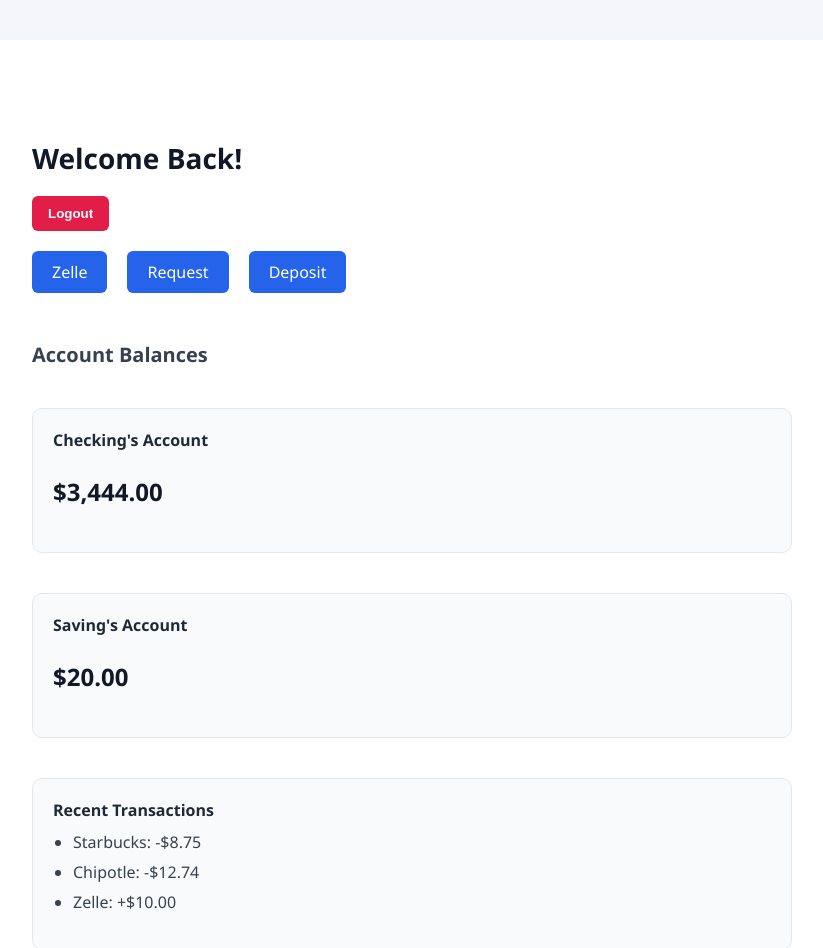
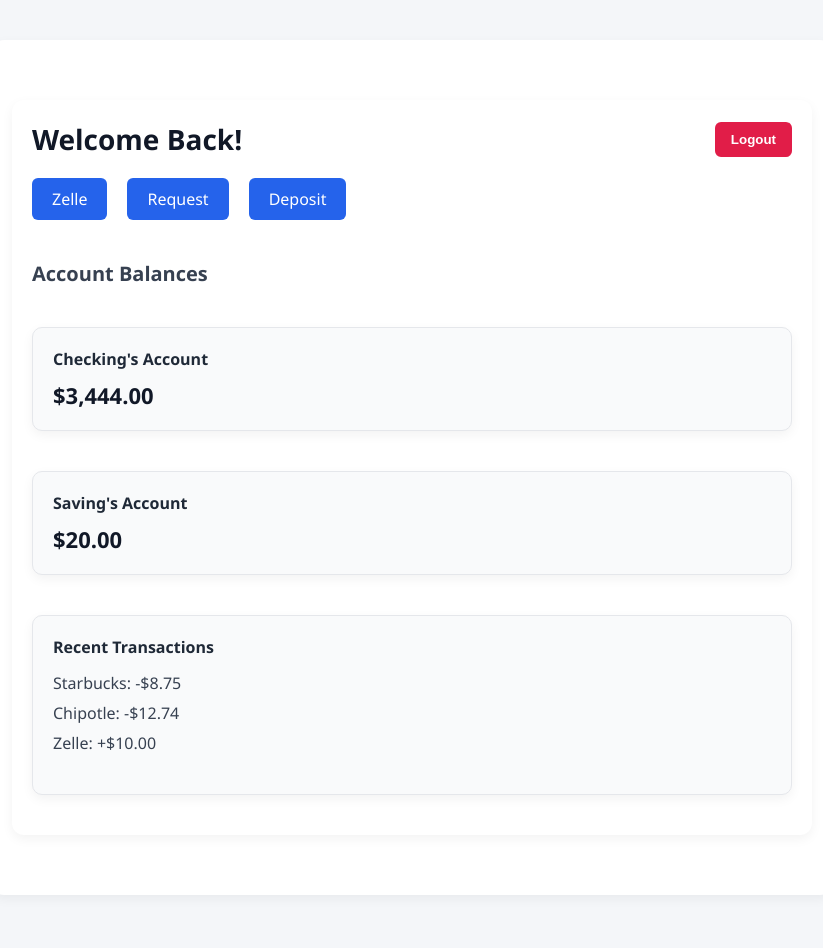
Before and after one commit to EddieASC21/Bank-Desktop, a React (Vite) app in the folder frontend/Bank-Desktop/: page /home in a window 1280 px wide. Shown: the top 948 px of the page, without its empty margins (228-1051 px from the left). Built offline with nearby package versions, Linux system fonts and the light colour scheme.

Commit message:
fixed the styling of the home page

```diff
--- a/frontend/Bank-Desktop/src/styles/Home.css
+++ b/frontend/Bank-Desktop/src/styles/Home.css
@@ -10,15 +10,20 @@ body {
     padding: 20px;
     background: #ffffff;
     border-radius: 12px;
-    box-shadow: 0 4px 12px rgba(255, 255, 255, 0);
+    box-shadow: 0 4px 12px rgba(0, 0, 0, 0.05);
+}
+
+.home-header {
+    display: flex;
+    justify-content: space-between;
+    align-items: center;
+    margin-bottom: 20px;
 }
 
 h1 {
-    display: flex;
-    justify-content: space-between;
-    align-items: center;
     font-size: 28px;
     color: #111827;
+    margin: 0;
 }
 
 button {
@@ -36,12 +41,16 @@ body {
     background-color: #be123c;
 }
 
+nav {
+    margin-bottom: 30px;
+}
+
 nav ul {
     list-style: none;
     display: flex;
     gap: 20px;
     padding: 0;
-    margin: 20px 0;
+    margin: 0;
 }
 
 nav ul li {
@@ -51,6 +60,11 @@ body {
     border-radius: 6px;
     cursor: pointer;
     font-weight: 500;
+    transition: background-color 0.2s ease;
+}
+
+nav ul li:hover {
+    background-color: #1e40af;
 }
 
 section {
@@ -77,17 +91,22 @@ body {
 }
 
 p {
-    font-size: 24px;
-    font-weight: bold;
+    font-size: 22px;
+    font-weight: 600;
+    margin: 0;
     color: #111827;
 }
 
-  ul {
-    padding-left: 20px;
+section ul {
+    padding-left: 0;
+    list-style: none;
     margin-top: 10px;
 }
 
-  ul li {
-    margin-bottom: 8px;
+section ul li {
+    display: flex;
+    justify-content: space-between;
+    padding: 4px 0;
+    font-weight: 500;
     color: #374151;
 }
```
Lines whose indentation alone changed are shown as unchanged.
